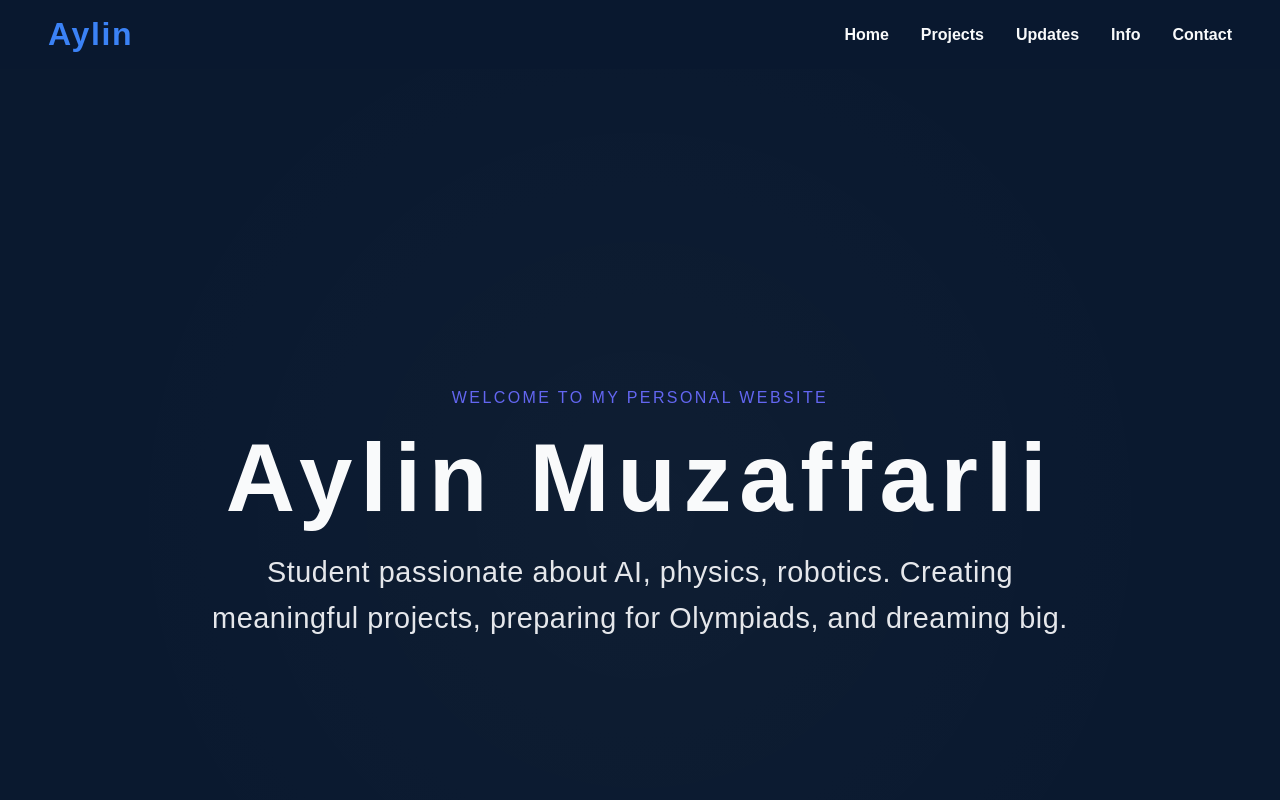
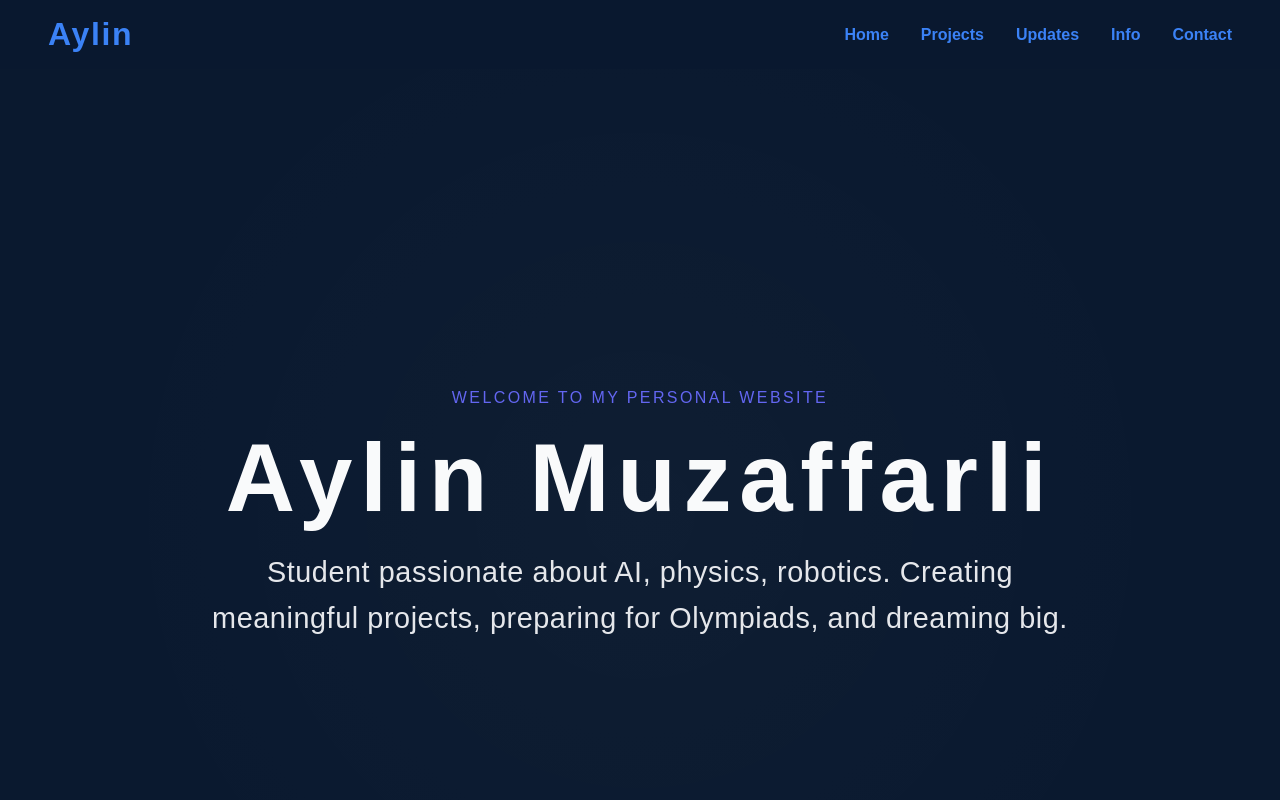
Before and after one commit to aylinmuzaffarli/aylinmuzaffarli.github.io, a plain HTML site: page index.html in a window 1280 px wide. Shown: the top 800 px of the page. Drawn offline with Linux system fonts and the light colour scheme.

Commit message:
Update index.html

```diff
--- a/index.html
+++ b/index.html
@@ -43,7 +43,7 @@ nav .logo {
 }
 nav ul { list-style:none; display:flex; gap:2rem; }
 nav a {
-  text-decoration:none; color:var(--text-light); font-weight:600;
+  text-decoration:none; color:var(--accent-blue); font-weight:600;
   transition: color 0.3s ease, transform 0.3s ease;
 }
 nav a:hover { color:var(--accent-purple); transform: scale(1.05); }
```
